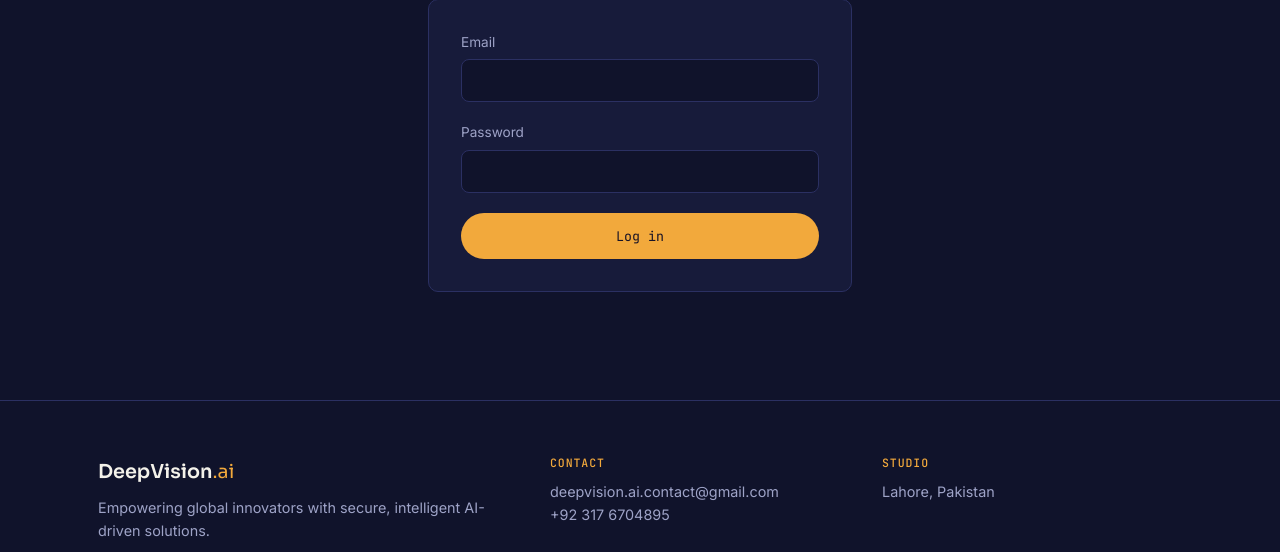
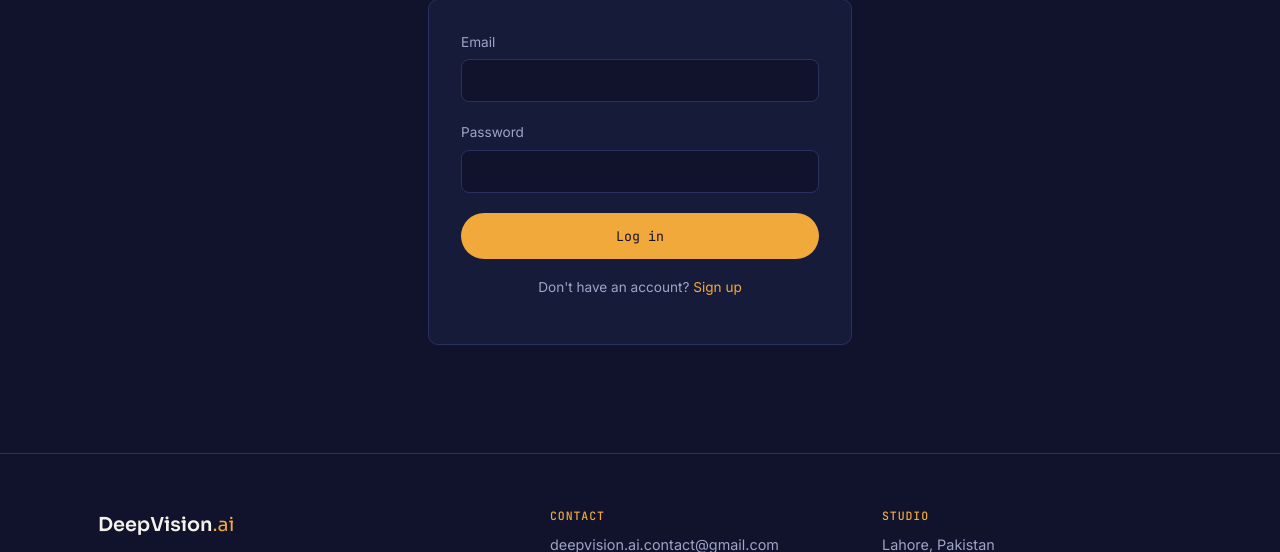
Before and after one commit to AbdulWahab4845/deepvision-site, a FastAPI app: page /login in a window 1280 px wide. Shown: the part 349-901 px from the top of the page. Run offline with FastAPI, Linux system fonts and the light colour scheme.

Commit message:
Update login.html

```diff
--- a/templates/login.html
+++ b/templates/login.html
@@ -1,14 +1,12 @@
 {% extends "base.html" %}
 {% block title %}Log in — DeepVision.ai{% endblock %}
 {% block content %}
-
 <section class="page-hero">
   <div class="wrap">
     <p class="eyebrow">Admin</p>
     <h1>Log in</h1>
   </div>
 </section>
-
 <section class="section">
   <div class="wrap" style="max-width: 480px;">
     <div class="contact-form-wrap">
@@ -24,8 +22,10 @@
         </div>
         <button type="submit" class="btn btn-primary btn-block">Log in</button>
       </form>
+      <p style="margin-top: 18px; font-size: 0.85rem; text-align: center;">
+        Don't have an account? <a href="/signup" style="color: var(--accent);">Sign up</a>
+      </p>
     </div>
   </div>
 </section>
-
 {% endblock %}
```
